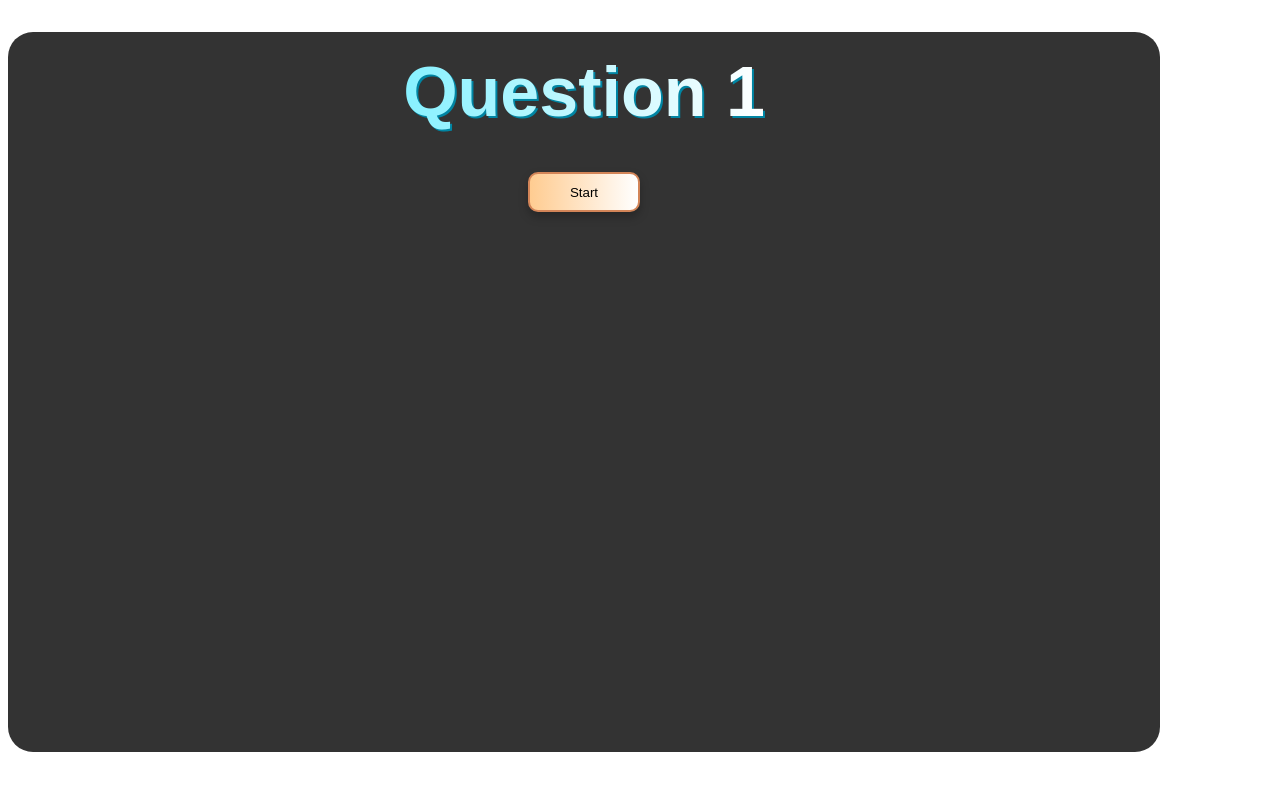
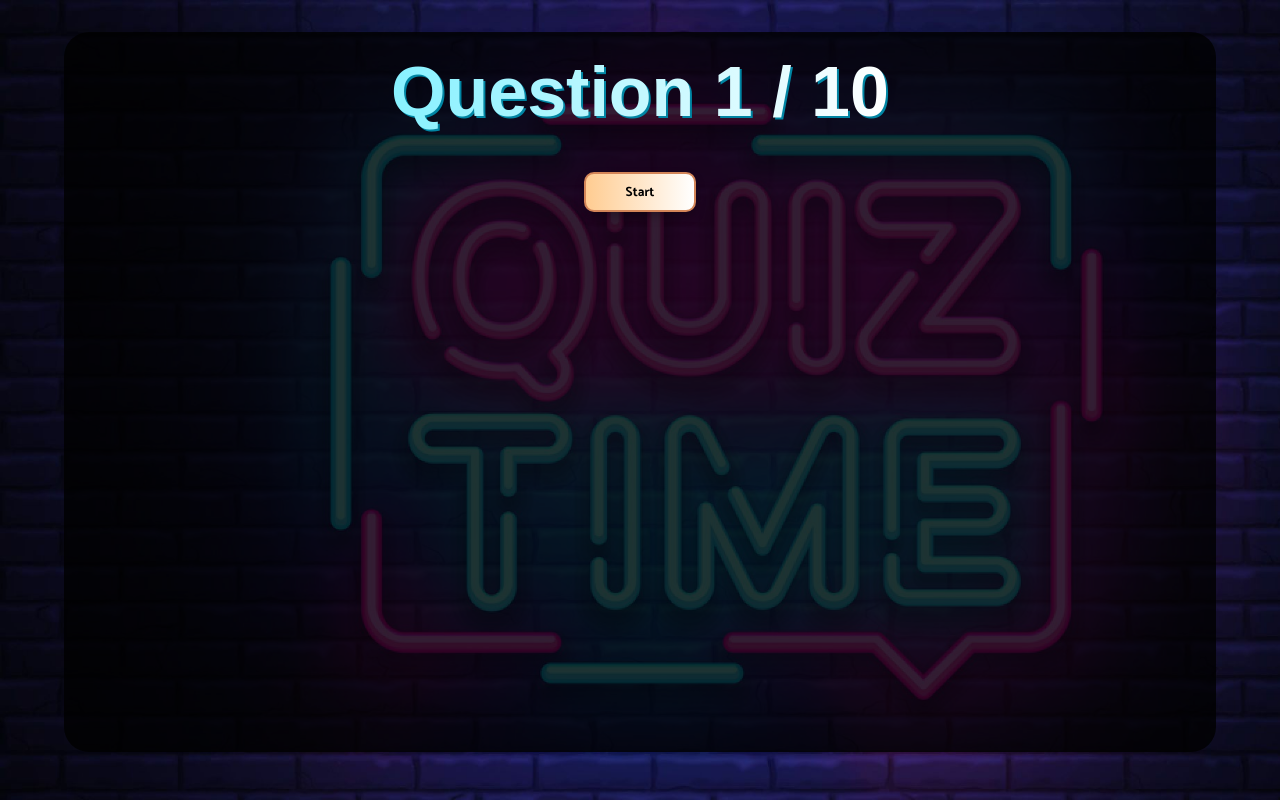
Before and after one commit to ivomasi/react-quizz, a React (Create React App) app: page / in a window 1280 px wide. Built offline with nearby package versions, Linux system fonts and the light colour scheme; a web font is replaced by a local one.

Commit message:
deleted guestio number and total questions from que card props

```diff
--- a/src/App.tsx
+++ b/src/App.tsx
@@ -3,6 +3,8 @@ import React from "react";
 import { GlobalStyle } from "./App.styles";
 
 //components/views
+
+import Quiz from "./Quiz/Quiz";
 
 import MainMenu from "./MainMenu/MainMenu";
 
@@ -10,7 +12,7 @@ function App() {
   return (
     <main>
       <GlobalStyle />
-      <MainMenu />
+      <Quiz />
     </main>
   );
 }
--- a/src/Quiz/Quiz.tsx
+++ b/src/Quiz/Quiz.tsx
@@ -96,7 +96,7 @@ function Quiz() {
   return (
     <>
       <Wrapper>
-        <Heading text={`Question ${number + 1}`} />
+        <Heading text={`Question ${number + 1} / ${TOTAL_QUESTIONS}`} />
         {(gameOver || userAnswers.length === TOTAL_QUESTIONS) && (
           <button className="start" onClick={startTrivia}>
             Start
@@ -106,8 +106,6 @@ function Quiz() {
         {loading && <p>Loading...</p>}
         {!gameOver && !loading && (
           <QuestionCard
-            questionNr={number + 1}
-            totalQuestions={TOTAL_QUESTIONS}
             question={questions[number].question}
             answers={questions[number].answers}
             userAnswer={userAnswers ? userAnswers[number] : undefined}
--- a/src/components/QuestionCard.tsx
+++ b/src/components/QuestionCard.tsx
@@ -11,8 +11,6 @@ type QuestionProps = {
   answers: string[];
   callback: (e: React.MouseEvent<HTMLButtonElement>) => void;
   userAnswer: AnswerObject | undefined;
-  questionNr: number;
-  totalQuestions: number;
 };
 
 const QuestionCard: React.FC<QuestionProps> = ({
@@ -20,14 +18,9 @@ const QuestionCard: React.FC<QuestionProps> = ({
   answers,
   callback,
   userAnswer,
-  questionNr,
-  totalQuestions,
 }) => {
   return (
     <Wrapper>
-      <p className="number">
-        Question: {questionNr} / {totalQuestions}
-      </p>
       <p dangerouslySetInnerHTML={{ __html: question }}></p>
       <div>
         {answers.map((answer) => {
--- a/src/index.tsx
+++ b/src/index.tsx
@@ -1,13 +1,10 @@
 import React from "react";
 import ReactDOM from "react-dom";
 import App from "./App";
-import Quiz from "./Quiz/Quiz";
-
-import MainMenu from "./MainMenu/MainMenu";
 
 ReactDOM.render(
   <React.StrictMode>
-    <Quiz />
+    <App />
   </React.StrictMode>,
   document.getElementById("root")
 );
```
